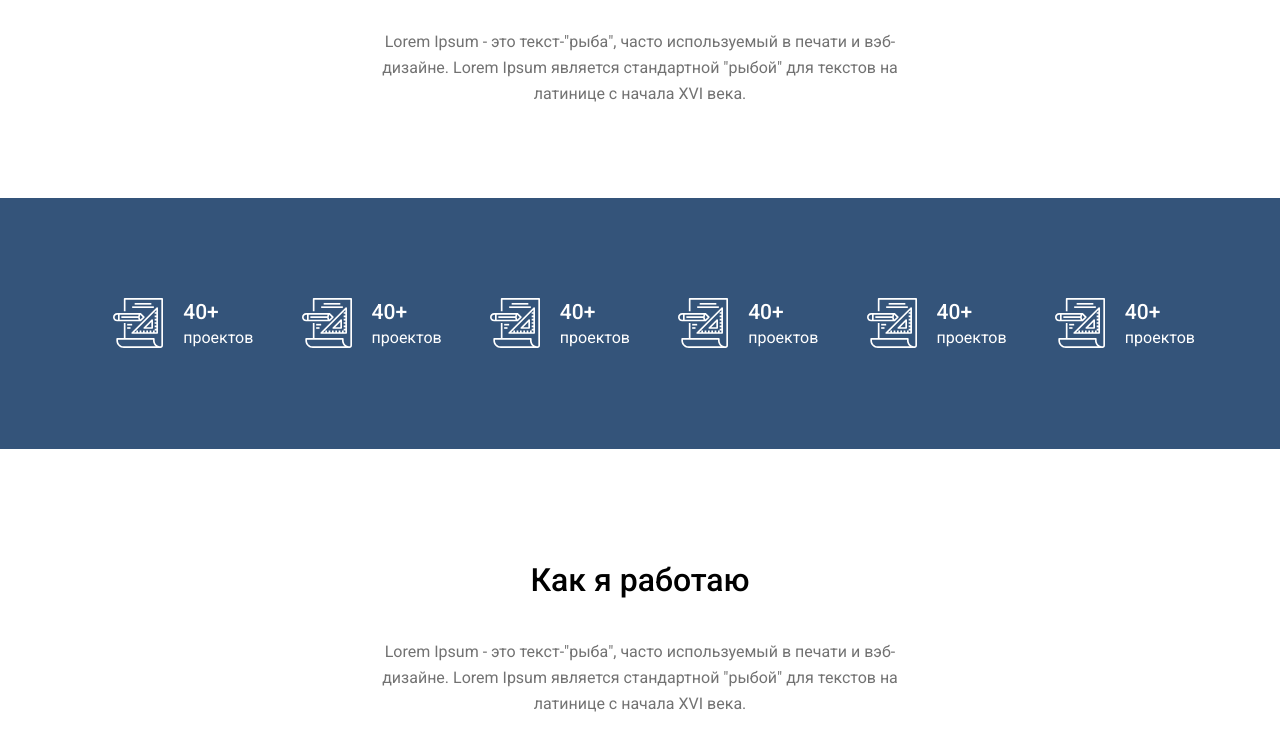
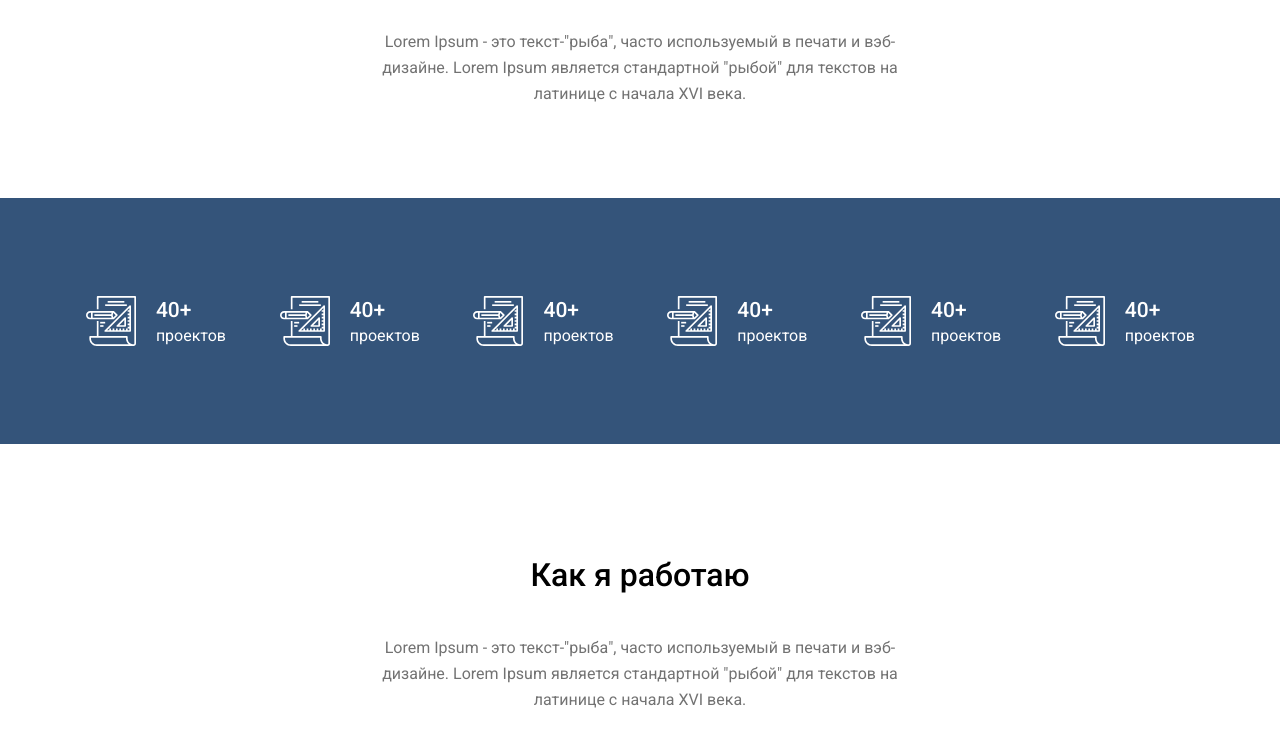
Before and after one commit to MariiaKikhaia/lesson8, a plain HTML site: page index.html in a window 1280 px wide. Shown: the part 860-1610 px from the top of the page. Drawn offline with Linux system fonts and the light colour scheme.

Commit message:
width height

```diff
--- a/assets/css/style.css
+++ b/assets/css/style.css
@@ -151,7 +151,9 @@ a {
   gap: var(--gap);
   flex-direction: row-reverse;
   align-items: center;
-  flex: 1;
+  width: 141px;
+  height: 50px;
+  position:relative;
 }
 
 .expirience-item__description {
```
